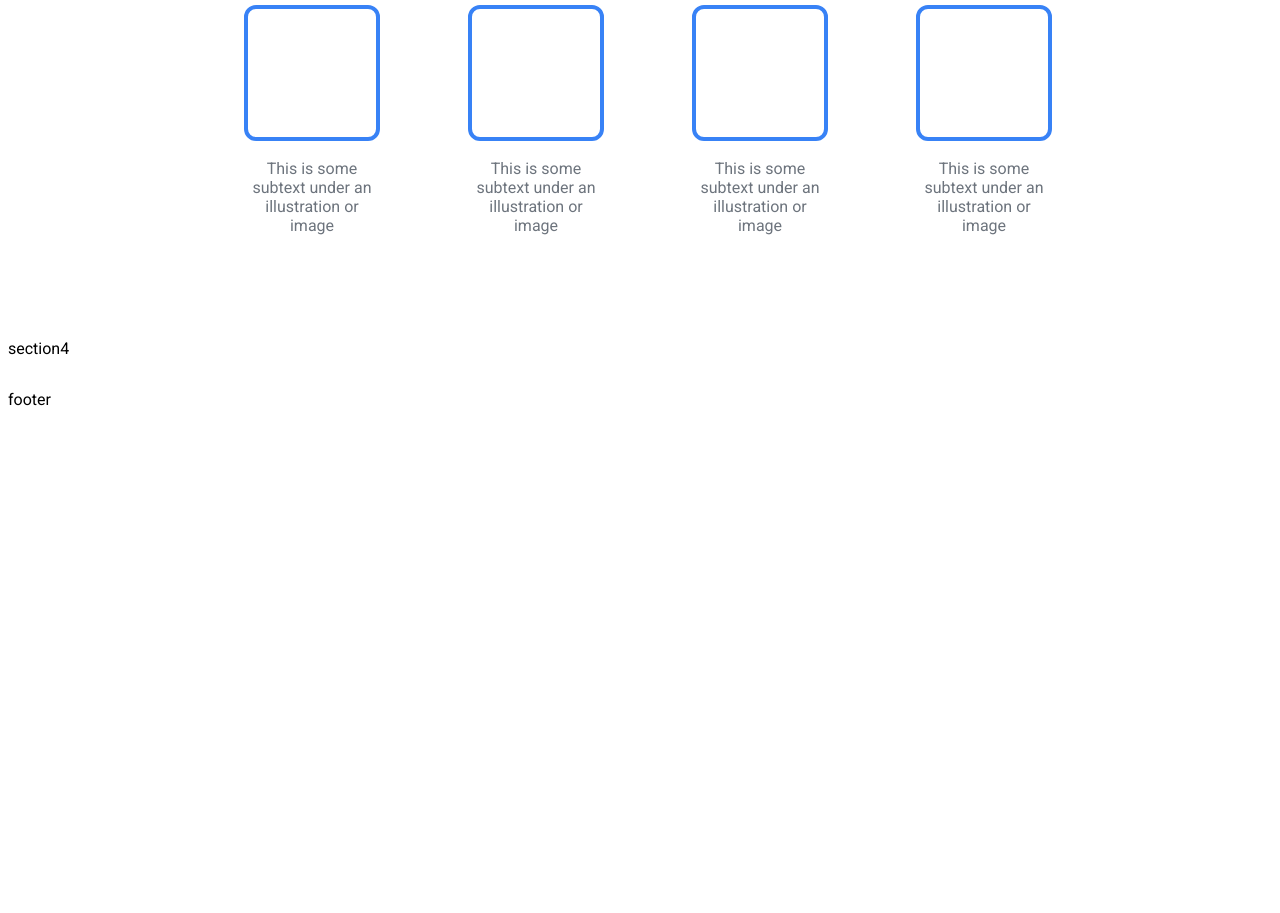
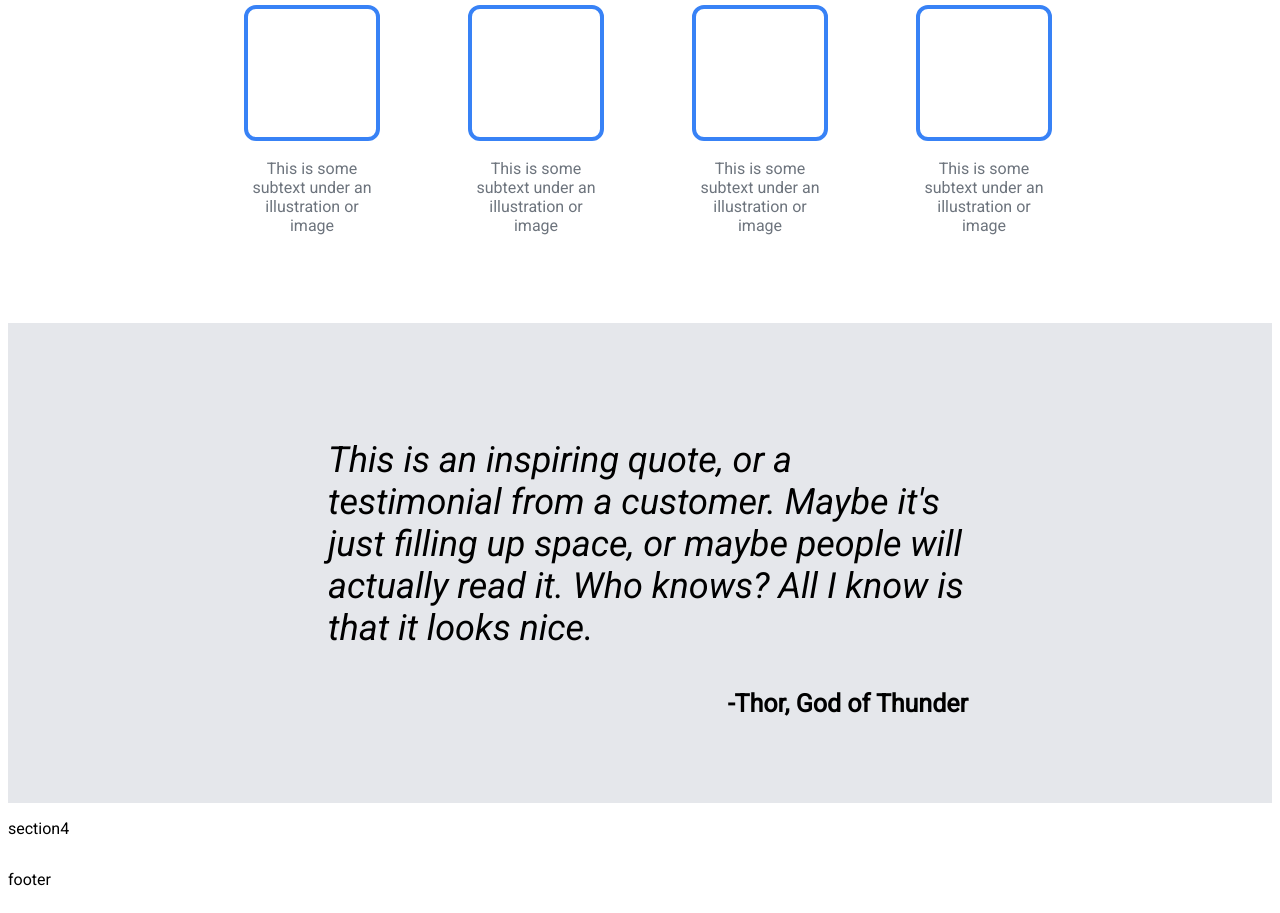
Before and after one commit to rmrmrmr/ProductLandingPage, a plain HTML site: page index.html in a window 1280 px wide. Shown: the part 765-1678 px from the top of the page. Before the commit the page ends 1198 px from the top, so only its background shows below. Drawn offline with Linux system fonts and the light colour scheme.

Commit message:
finish section 3

```diff
--- a/index.html
+++ b/index.html
@@ -50,7 +50,13 @@
 
 
         <div id="section3" class="item">
-
+            <p id="mainQuote">
+                This is an inspiring quote, or a testimonial from a customer. Maybe it's just filling up space, or maybe
+                people will actually read it. Who knows? All I know is that it looks nice.
+            </p>
+            <p id="quoteAuthor">
+                -Thor, God of Thunder
+            </p>
         </div>
 
 
--- a/styles.css
+++ b/styles.css
@@ -112,7 +112,29 @@
     text-justify: inter-word;
 }
 
-#section4 {
+#section3 {
     display: grid;
     grid-template-columns: 25vw 50vw 25vw;
+    grid-template-rows: 10vh 35vh 5vh 10vh;
+    background-color: #e5e7eb;
 }
+
+#mainQuote{
+    grid-column: 2/3;
+    grid-row: 2/3;
+    font-size: 36px;
+    font-style:italic;
+    font-weight: 10;
+    text-align: left;
+
+}
+
+#quoteAuthor {
+    grid-column: 2/3;
+    grid-row: 3/4;
+    text-align: end;
+    font-weight: 900;
+    font-size: 25px;
+    align-self: center;
+
+}
```
